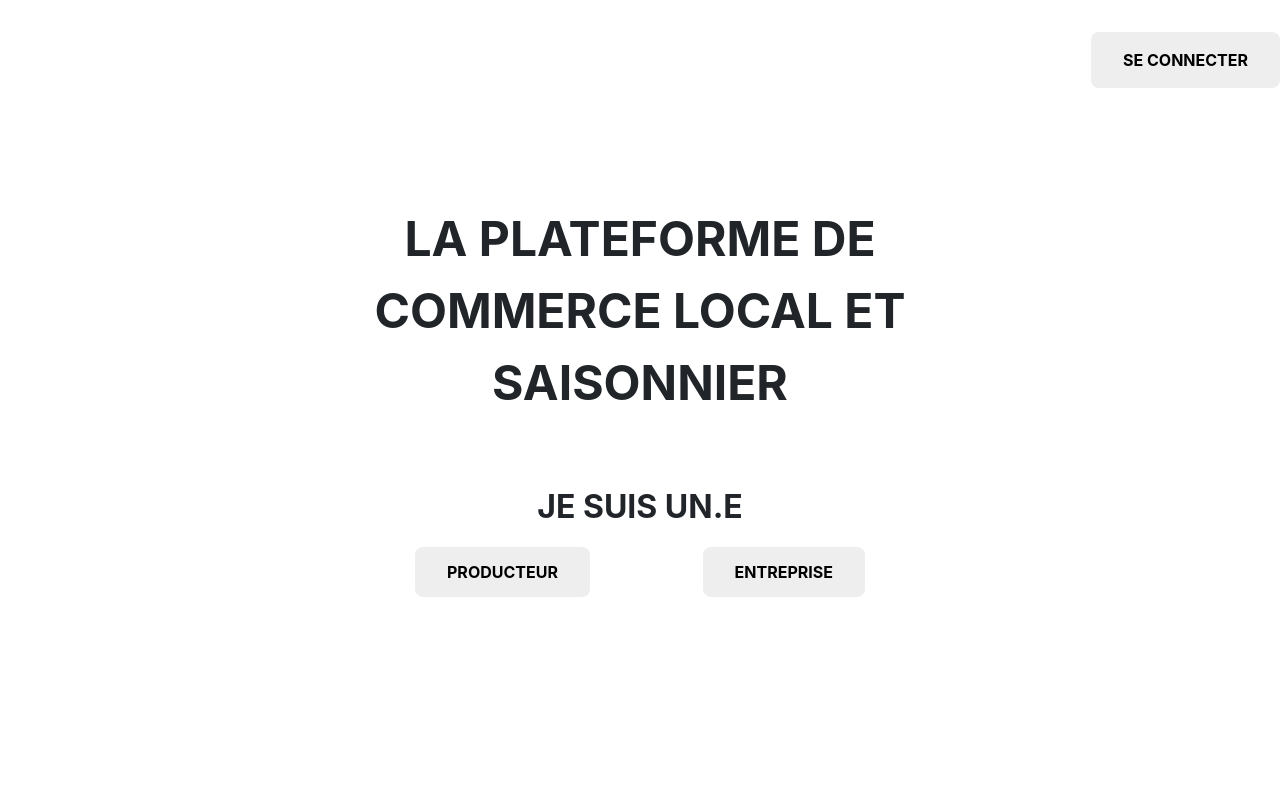
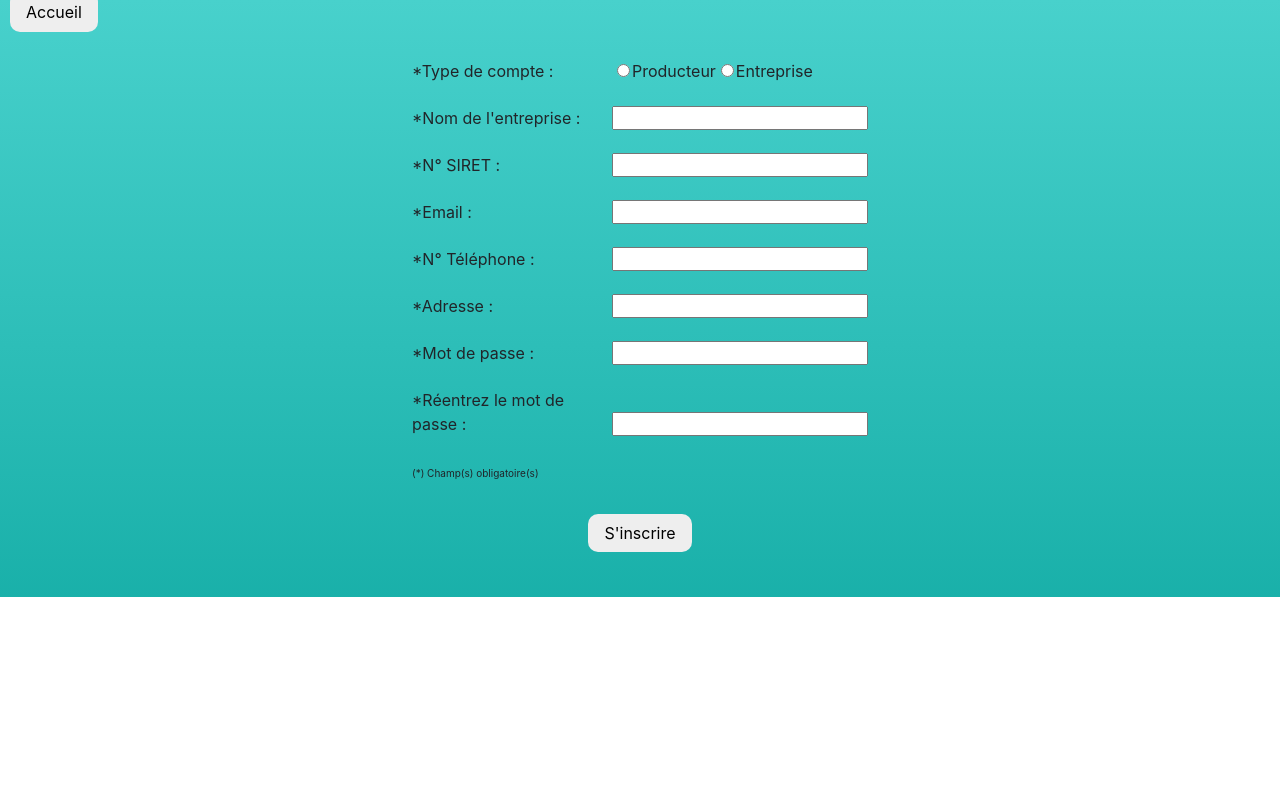
Before and after one commit to kr4xkan/assogrow, a React (Create React App) app in the folder front/: page /login in a window 1280 px wide. Shown: the top 800 px of the page. Built offline with nearby package versions, Linux system fonts and the light colour scheme.

Commit message:
add router

```diff
--- a/front/package.json
+++ b/front/package.json
@@ -8,6 +8,8 @@
     "@testing-library/user-event": "^12.1.10",
     "react": "^17.0.2",
     "react-dom": "^17.0.2",
+    "react-router": "^6.0.2",
+    "react-router-dom": "^6.0.2",
     "react-scripts": "4.0.3",
     "web-vitals": "^1.0.1"
   },
--- a/front/src/App.js
+++ b/front/src/App.js
@@ -1,12 +1,30 @@
+import React, { useContext } from "react";
+import { Routes, Route, Navigate, Outlet } from "react-router-dom";
 import './App.css';
+import AuthContext from "./AuthContext";
+
 import AccueilPage from './Pages/Accueil';
+import DashboardPage from './Pages/Dashboard';
+import LoginPage from './Pages/Login';
 
 function App() {
   return (
-    <div className="App">
-      <AccueilPage />
-    </div>
+    <Routes>
+      <Route path="/" element={<AccueilPage />} />
+      <Route path="login" element={<LoginPage />} />
+
+      <Route exact path='/dashboard' element={<PrivateRoute/>}>
+        <Route exact path='/dashboard' element={<DashboardPage/>}/>
+      </Route>
+    </Routes>
   );
 }
 
+
+const PrivateRoute = ({component: Component, auth, ...rest}) => {
+  const { isLoggedIn } = useContext(AuthContext);
+
+  return isLoggedIn ? <Outlet /> : <Navigate to="/login" />;
+}
+
 export default App;
--- /dev/null
+++ b/front/src/AuthContext.js
@@ -0,0 +1,12 @@
+import React from 'react';
+
+export const initialValue = {
+	isLoggedIn: false,
+	name: "",
+	email: "",
+	address: ""
+};
+
+const AuthContext = React.createContext(initialValue);
+
+export default AuthContext;
--- a/front/src/Pages/Accueil.js
+++ b/front/src/Pages/Accueil.js
@@ -1,4 +1,5 @@
 import React from 'react';
+import { Link } from "react-router-dom";
 import '../assets/Accueil.css';
 
 const AccueilPage = () => {
@@ -11,7 +12,7 @@ const AccueilPage = () => {
                     <button>PRODUCTEUR</button>
                     <button>ENTREPRISE</button>
                 </div>
-                <a class="login">SE CONNECTER</a>
+                <Link class="login" to="/login">SE CONNECTER</Link>
             </div>
             <div class="content">
                 <div>
--- a/front/src/Pages/Dashboard.js
+++ b/front/src/Pages/Dashboard.js
@@ -1,5 +1,5 @@
 import React from 'react';
-import styles from './Dashboard.css';
+import styles from '../assets/Dashboard.css';
 
 const DashboardPage = () => {
   return (
--- a/front/src/Pages/Login.js
+++ b/front/src/Pages/Login.js
@@ -1,11 +1,12 @@
 import React from 'react';
+import { Link } from "react-router-dom";
 import '../assets/Login.css';
 
 const LoginPage = () => {
   return (
     <div class="background">
       <div>
-        <button  class="signupButton" type="button"> Accueil </button>
+        <Link class="signupButton" to="/">Accueil</Link>
       </div>
       <div class="flex-parent jc-center">
         <form class="form backgroundGrey" action="" method="get">
--- a/front/src/assets/Login.css
+++ b/front/src/assets/Login.css
@@ -24,10 +24,11 @@
 .signupButton {
     border: 0;
     border-radius: 10px;
-    text-align: center;
     margin: 10px;
-    padding: 10px;
+    padding: 10px 16px;
     font-size: medium;
+    background-color: #eee;
+    color: black;
 }
 
 .signupButton:hover {
--- a/front/src/index.js
+++ b/front/src/index.js
@@ -1,12 +1,18 @@
 import React from 'react';
 import ReactDOM from 'react-dom';
 import './index.css';
+import { BrowserRouter } from "react-router-dom";
 import App from './App';
 import reportWebVitals from './reportWebVitals';
+import AuthContext, { initialValue } from './AuthContext';
 
 ReactDOM.render(
   <React.StrictMode>
-    <App />
+    <BrowserRouter>
+      <AuthContext.Provider value={initialValue}>
+        <App />
+      </AuthContext.Provider>
+    </BrowserRouter>
   </React.StrictMode>,
   document.getElementById('root')
 );
```
Also changed, not shown: 2 other files (tests, documents, lock files or other folders).
